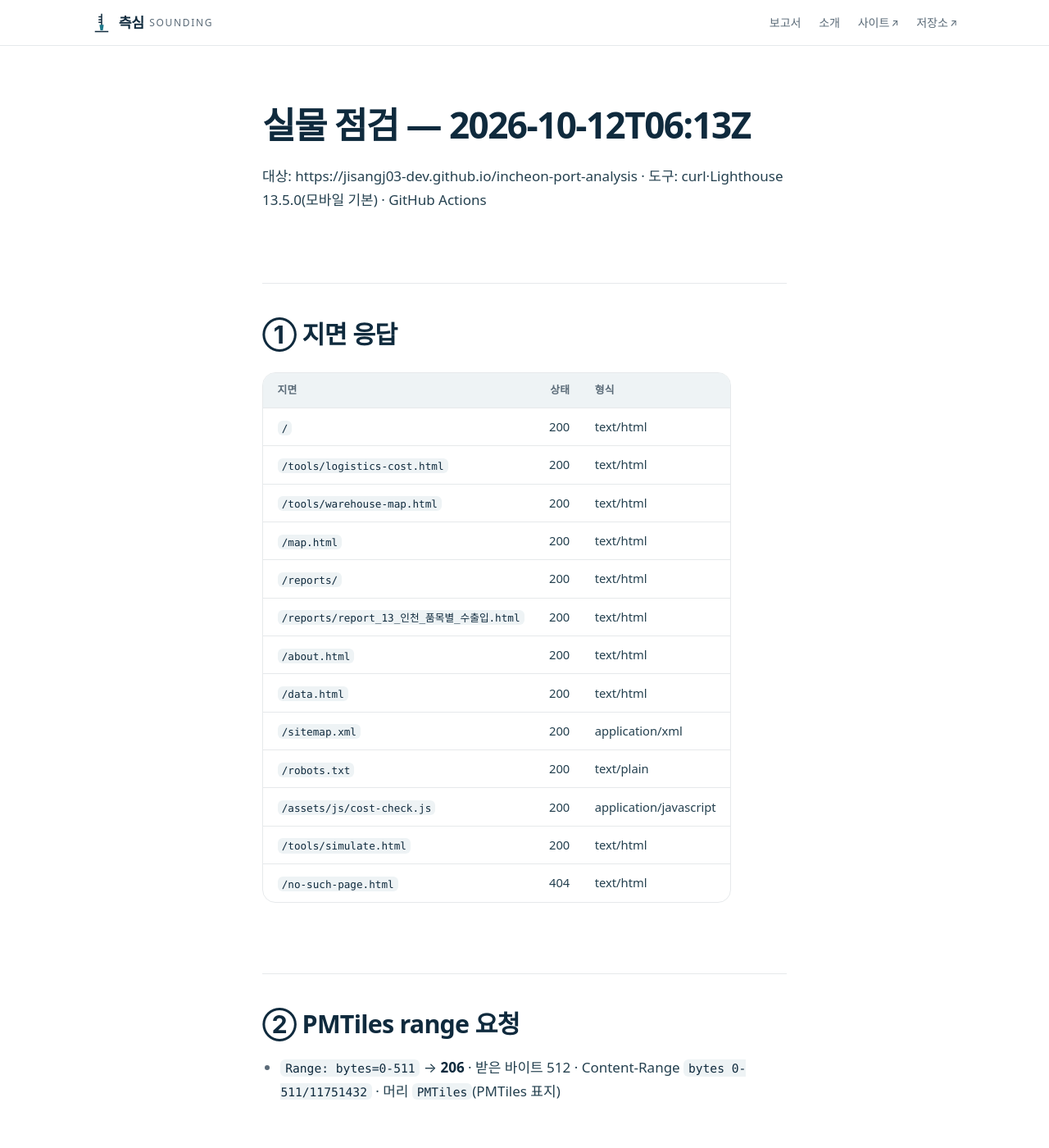
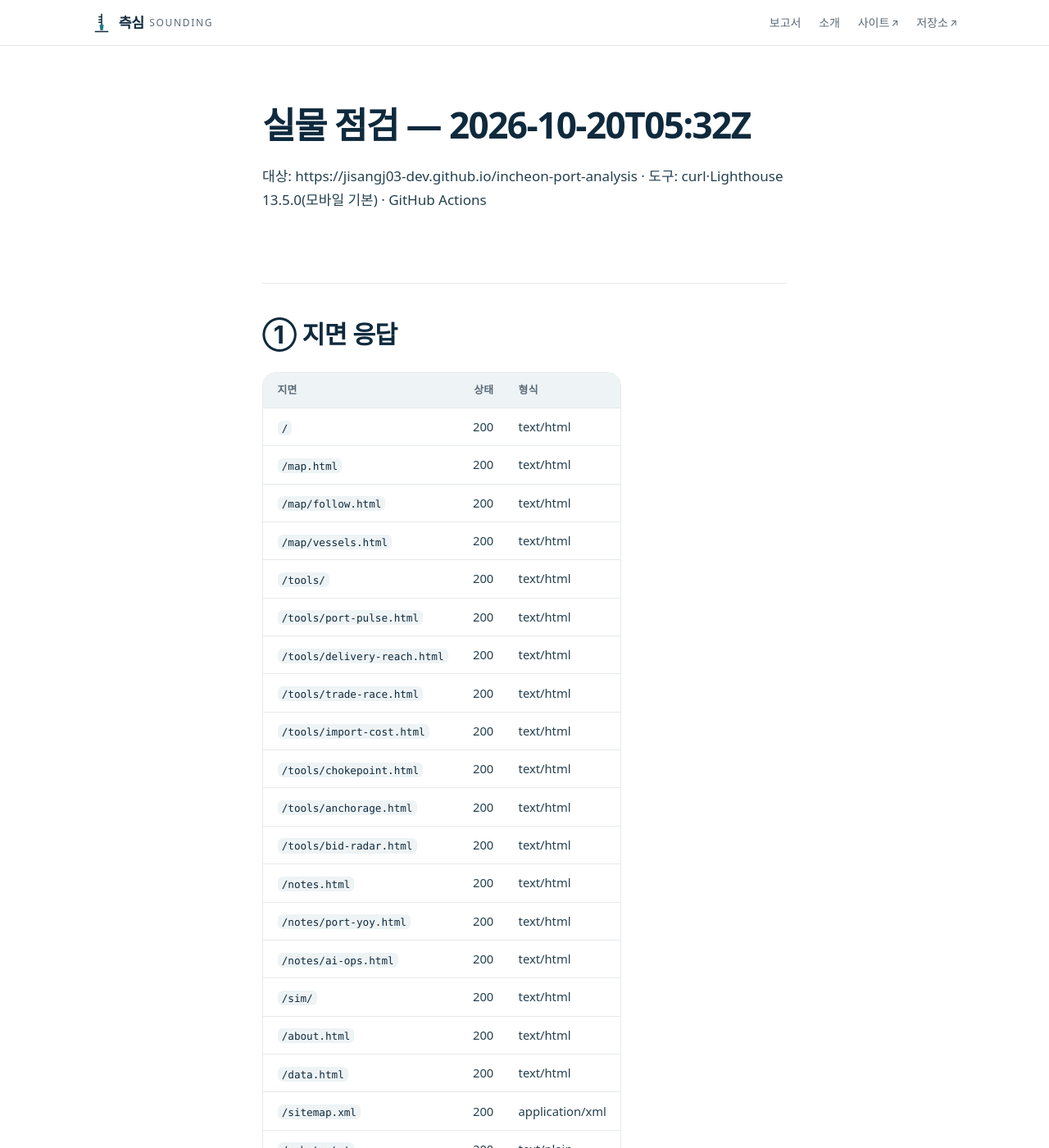
Before and after one commit to jisangj03-dev/incheon-port-analysis, a Jekyll site: the page built from docs/실물점검.md, in a window 1280 px wide and 1400 px high. Shown: the whole window at 82% size. Built offline with Jekyll 4.4.1, drawn with Linux system fonts in a browser that asks for light colours; some web fonts are replaced; our own code applies the rules of GitHub Pages for plain Markdown files; some of the changed text lies outside the part shown.

Commit message:
실물 점검 결과 — live-check 워크플로

```diff
--- a/docs/실물점검.md
+++ b/docs/실물점검.md
@@ -1,4 +1,4 @@
-# 실물 점검 — 2026-10-12T06:13Z
+# 실물 점검 — 2026-10-20T05:32Z
 
 대상: https://jisangj03-dev.github.io/incheon-port-analysis · 도구: curl·Lighthouse 13.5.0(모바일 기본) · GitHub Actions
 
@@ -7,17 +7,25 @@
 | 지면 | 상태 | 형식 |
 |---|---|---|
 | `/` | 200 | text/html |
-| `/tools/logistics-cost.html` | 200 | text/html |
-| `/tools/warehouse-map.html` | 200 | text/html |
 | `/map.html` | 200 | text/html |
-| `/reports/` | 200 | text/html |
-| `/reports/report_13_인천_품목별_수출입.html` | 200 | text/html |
+| `/map/follow.html` | 200 | text/html |
+| `/map/vessels.html` | 200 | text/html |
+| `/tools/` | 200 | text/html |
+| `/tools/port-pulse.html` | 200 | text/html |
+| `/tools/delivery-reach.html` | 200 | text/html |
+| `/tools/trade-race.html` | 200 | text/html |
+| `/tools/import-cost.html` | 200 | text/html |
+| `/tools/chokepoint.html` | 200 | text/html |
+| `/tools/anchorage.html` | 200 | text/html |
+| `/tools/bid-radar.html` | 200 | text/html |
+| `/notes.html` | 200 | text/html |
+| `/notes/port-yoy.html` | 200 | text/html |
+| `/notes/ai-ops.html` | 200 | text/html |
+| `/sim/` | 200 | text/html |
 | `/about.html` | 200 | text/html |
 | `/data.html` | 200 | text/html |
 | `/sitemap.xml` | 200 | application/xml |
 | `/robots.txt` | 200 | text/plain |
-| `/assets/js/cost-check.js` | 200 | application/javascript |
-| `/tools/simulate.html` | 200 | text/html |
 | `/no-such-page.html` | 404 | text/html |
 
 ## ② PMTiles range 요청
@@ -32,7 +40,24 @@
 
 | 지면 | 성능 | 접근성 | 권장 | SEO | 권장 감점 항목 |
 |---|---|---|---|---|---|
-| `/` | 98 | 100 | 100 | 100 | — |
-| `/tools/logistics-cost.html` | 99 | 100 | 100 | 100 | — |
-| `/tools/warehouse-map.html` | 99 | 100 | 100 | 100 | — |
-| `/map.html` | 99 | 100 | 100 | 100 | — |
+| `/` | 99 | 100 | 100 | 100 | — |
+| `/map.html` | 95 | 100 | 100 | 100 | — |
+| `/tools/delivery-reach.html` | 99 | 100 | 100 | 100 | — |
+| `/tools/import-cost.html` | 99 | 100 | 100 | 100 | — |
+
+## ⑤ 실제 브라우저로 열기(외부 요청 0 · Cloudflare 비컨 예외)
+
+| 지면 | 상태 | 화면 오류 | 외부 요청(예외 밖) | Cloudflare |
+|---|---|---|---|---|
+| `/` | 200 | 0 | 0 | 있음 |
+| `/map.html` | 200 | 0 | 0 | 있음 |
+| `/tools/port-pulse.html` | 200 | 0 | 0 | 있음 |
+| `/tools/delivery-reach.html` | 200 | 0 | 0 | 있음 |
+| `/tools/trade-race.html` | 200 | 0 | 0 | 있음 |
+| `/tools/import-cost.html` | 200 | 0 | 0 | 있음 |
+| `/tools/chokepoint.html` | 200 | 0 | 0 | 있음 |
+| `/tools/anchorage.html` | 200 | 0 | 0 | 있음 |
+| `/tools/bid-radar.html` | 200 | 0 | 0 | 있음 |
+| `/notes.html` | 200 | 0 | 0 | 있음 |
+| `/notes/port-yoy.html` | 200 | 0 | 0 | 있음 |
+| `/notes/ai-ops.html` | 200 | 0 | 0 | 있음 |
```
